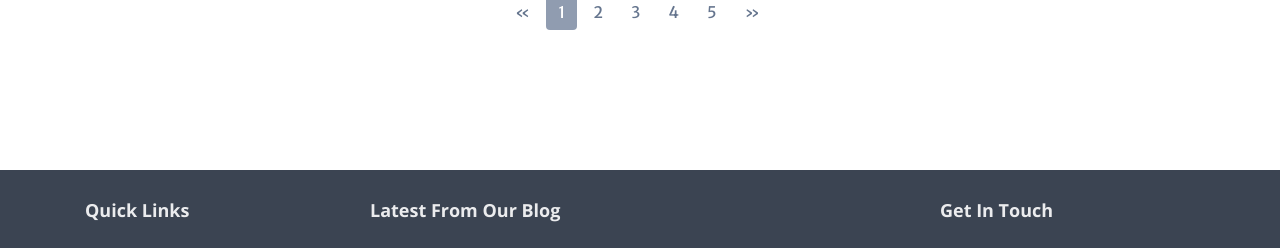
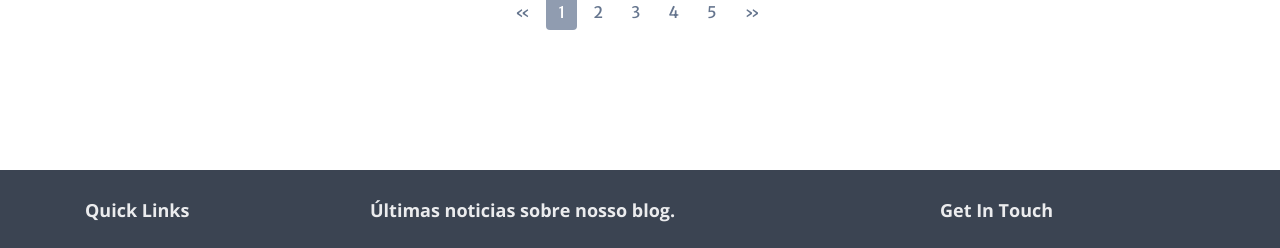
Before and after one commit to alexzwir/blav_tech, a Django app: page /blog.html in a window 1280 px wide. Shown: the part 3493-3741 px from the top of the page. Run offline with Django 3.2, Linux system fonts and the light colour scheme; some libraries are stand-ins or nearby versions.

Commit message:
Ajusting base.html

```diff
--- a/website/core/templates/base.html
+++ b/website/core/templates/base.html
@@ -1,9 +1,9 @@
 {% load staticfiles %}
 
 <!DOCTYPE html>
-<html lang="en">
+<html lang="pt-br">
 <head>
-    <title>Responsive website template for web design &amp; development agencies</title>
+    <title>Blav Tech - Empresa de desenvolvimento de software &amp; web design</title>
     <!-- Meta -->
     <meta charset="utf-8">
     <meta http-equiv="X-UA-Compatible" content="IE=edge">
@@ -35,7 +35,7 @@
         <header id="header" class="header fixed-top">
             <div class="container">
                 <h1 class="logo">
-                    <a href="index.html"><span class="highlight">Dev</span>Studio</a>
+                    <a href="/"><span class="highlight">Blav</span>Tech</a>
                 </h1><!--//logo-->
                 <nav class="main-nav navbar navbar-expand-md navbar-dark" role="navigation">
                     <button class="navbar-toggler" type="button" data-toggle="collapse" data-target="#navbar-collapse" aria-controls="navbar-collapse" aria-expanded="false" aria-label="Toggle navigation">
@@ -43,17 +43,18 @@
                     </button>
                     <div id="navbar-collapse" class="navbar-collapse collapse justify-content-end">
                         <ul class="nav navbar-nav">
-                            <li class="active nav-item"><a class="nav-link" href="">Home</a></li>
-                            <li class="nav-item dropdown">
-                                <a class="nav-link dropdown-toggle" data-toggle="dropdown" data-hover="dropdown" data-delay="0" data-close-others="false" href="nossotrabalho.html">Nosso trabalho <i class="fas fa-angle-down"></i></a>
-                                <div class="dropdown-menu dropdown-menu-right">
+                            <li class="active nav-item"><a class="nav-link" href="/">Home</a></li>
+                            <!-- <li class="nav-item dropdown">
+                                <a class="nav-link dropdown-toggle" data-toggle="dropdown" data-hover="dropdown" data-delay="0" data-close-others="false" href="nossotrabalho.html">Nosso trabalho<i class="fas fa-angle-down"></i></a> -->
+                                <!-- <div class="dropdown-menu dropdown-menu-right">
                                     <a class="dropdown-item" href="nossotrabalho.html">Nossos trabalhos</a>
                                     <a class="dropdown-item" href="case-study-1.html">Single Case Study 1</a>
                                     <a class="dropdown-item" href="case-study-2.html">Single Case Study 2</a>
                                     <a class="dropdown-item" href="blog-post.html">Single Blog Post</a>
                                     <a class="dropdown-item" href="404.html">404 Page</a>
-                                </div>
-                            </li><!--//dropdown-->
+                                </div> -->
+                            <!-- </li>//dropdown  -->
+                            <li class="nav-item"><a class="nav-link" href="nossotrabalho.html">Nosso trabalho</a></li>
                             <li class="nav-item"><a class="nav-link" href="sobrenos.html">Sobre Nós</a></li>
                             <li class="nav-item"><a class="nav-link" href="blog.html">Blog</a></li>
                             <li class="nav-item last"><a class="nav-link" href="contato.html">Contato</a></li>
@@ -62,7 +63,6 @@
                 </nav><!--//main-nav-->
             </div><!--//container-->
         </header><!--//header-->
-
 
         {% block content %}
 
@@ -76,18 +76,18 @@
                     <div class="footer-col-inner">
                         <h3 class="sub-title">Quick Links</h3>
                         <ul class="list-unstyled">
-                            <li><a href="about.html">About us</a></li>
-                            <li><a href="work.html">Our work</a></li>
-                            <li><a href="contact.html">Contact</a></li>
+                            <li><a href="sobrenos.html">Sobre nós</a></li>
+                            <li><a href="nossotrabalho.html">Nosso trabalho</a></li>
+                            <li><a href="contato.html">Contato</a></li>
                             <li><a href="blog.html">Blog</a></li>
-                            <li><a href="#">Privacy policy</a></li>
-                            <li><a href="#">Terms &amp; Conditions</a></li>
+                            <li><a href="#">Política de privacidade</a></li>
+                            <li><a href="#">Termos &amp; Condições</a></li>
                         </ul>
                     </div><!--//footer-col-inner-->
                 </div><!--//foooter-col-->
                 <div class="footer-col col-lg-6 col-md-8 col-12 blog-col">
                     <div class="footer-col-inner">
-                        <h3 class="sub-title">Latest From Our Blog</h3>
+                        <h3 class="sub-title">Últimas noticias sobre nosso blog.</h3>
                         <div class="item">
                             <figure class="figure">
                                 <img class="img-fluid" src="{% static 'assets/images/blog/blog-tiny-thumb-1.jpg' %}" alt="" />
```
